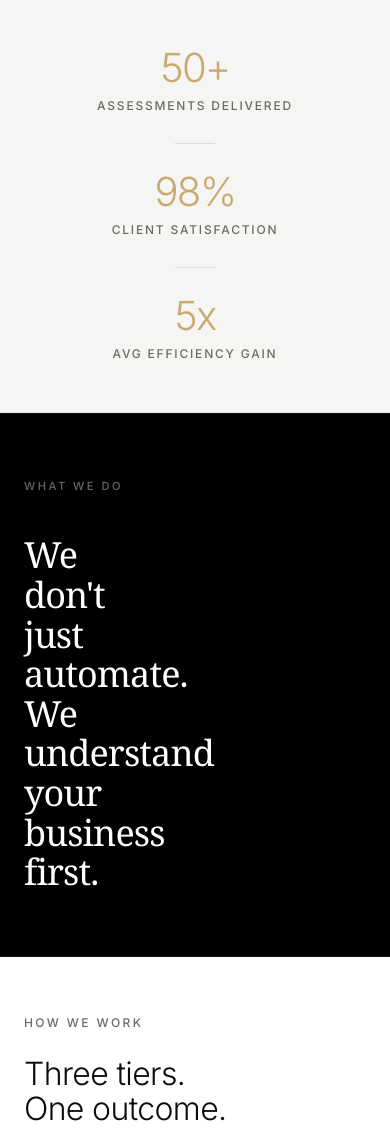
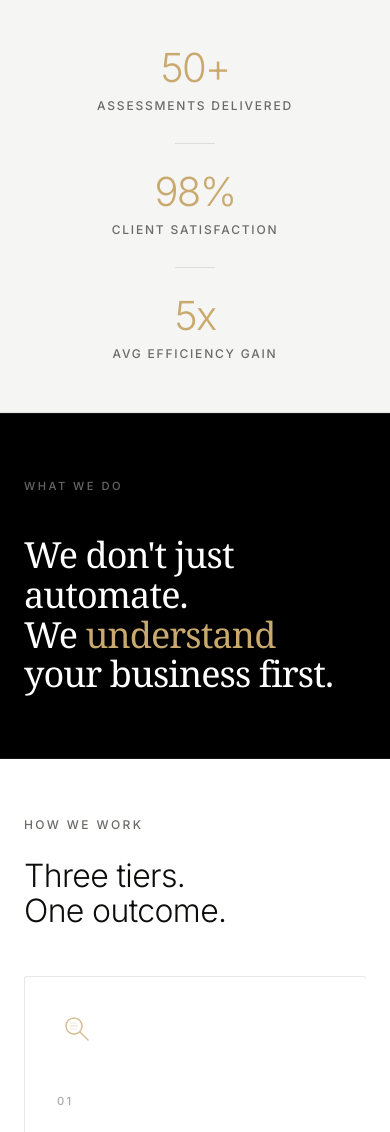
Before and after one commit to aesoftwaresolutions/AESOFTWARESOLUTIONS.COM, a WordPress theme: template front-page.php in a window 390 px wide. Shown: the part 845-1977 px from the top of the page. Run offline with PHP 8.4 and a stand-in for WordPress, Linux system fonts and the light colour scheme; the site name, menu and one post (Sample post) are stand-ins, and other content is empty; some libraries are stand-ins or nearby versions.

Commit message:
Fix reveal text word-wrapping: .rw spans were rendered as block
Root cause: .reveal-headline span { display: block } was more specific
than .rw { display: inline }, causing every injected word span to become
a block element — one word per line.

Fix:
- Changed all .reveal-headline span selectors → .reveal-headline > span
  so only direct-child line spans are block, not nested .rw word spans
- Added display:inline !important to .rw as a defense against any
  future ancestor selector causing the same issue

```diff
--- a/style.css
+++ b/style.css
@@ -393,7 +393,7 @@ input, textarea { font-family: inherit; }
 
 .reveal-headline { margin: 0; }
 
-.reveal-headline span {
+.reveal-headline > span {
 	display: block;
 	font-family: var(--font-editorial);
 	font-size: clamp(2.5rem, 5.5vw, 5rem);
@@ -3047,7 +3047,7 @@ button {
    The result: text "illuminates" as you scroll past it — Opal's signature.
 */
 .rw {
-	display: inline;
+	display: inline !important;  /* prevent ancestor `span` rules from making these block */
 	opacity: 0.12;
 	transition: opacity 0.12s linear;
 	will-change: opacity;
@@ -3148,7 +3148,7 @@ button {
 	max-width: none;
 }
 
-.reveal-headline span {
+.reveal-headline > span {
 	font-size: clamp(3.5rem, 7.5vw, 9rem);
 	font-weight: 300;
 	letter-spacing: -0.03em;
@@ -3405,7 +3405,7 @@ button {
 		font-size: clamp(2.75rem, 9vw, 5rem);
 		letter-spacing: -0.02em;
 	}
-	.reveal-headline span {
+	.reveal-headline > span {
 		font-size: clamp(2.25rem, 8vw, 5rem);
 	}
 	.tiers-grid {
@@ -3724,7 +3724,7 @@ button {
 	--text: #ffffff;
 }
 .reveal-section .reveal-label { color: rgba(255,255,255,0.4); }
-.reveal-section .reveal-headline span { color: #ffffff; }
+.reveal-section .reveal-headline > span { color: #ffffff; }
 .reveal-section .reveal-headline em   { color: var(--accent); }
 
 /* Hero: pure black, no surface noise */
@@ -3860,7 +3860,7 @@ body.nav-open { overflow: hidden; }
 
 	/* Reveal section */
 	.reveal-section { padding: 4rem 1.5rem; }
-	.reveal-headline span { font-size: clamp(2rem, 9vw, 3.5rem); }
+	.reveal-headline > span { font-size: clamp(2rem, 9vw, 3.5rem); }
 
 	/* Stats */
 	.stats-section { padding: 3rem 1.5rem; }
@@ -4163,7 +4163,7 @@ body.nav-open { overflow: hidden; }
 
 /* ── Reveal section: full-width text, can be larger but not 9rem ─────────── */
 /* Was clamp(3.5rem, 7.5vw, 9rem) → 144px. Target: ~72–88px max */
-.reveal-headline span {
+.reveal-headline > span {
 	font-size: clamp(2.25rem, 4.5vw, 5.5rem);
 	line-height: 1.1;
 	letter-spacing: -0.025em;
@@ -4236,7 +4236,7 @@ body.nav-open { overflow: hidden; }
 /* ── Large-desktop fine-tuning (1600px+) ─────────────────────────────────── */
 @media (min-width: 1600px) {
 	.hero-headline    { font-size: 4.25rem; }  /* lock to max */
-	.reveal-headline span { font-size: 5.5rem; }
+	.reveal-headline > span { font-size: 5.5rem; }
 	.page-hero__headline  { font-size: 4.5rem; }
 	.section-title        { font-size: 3.75rem; }
 	.stat-number          { font-size: 4rem; }
```
